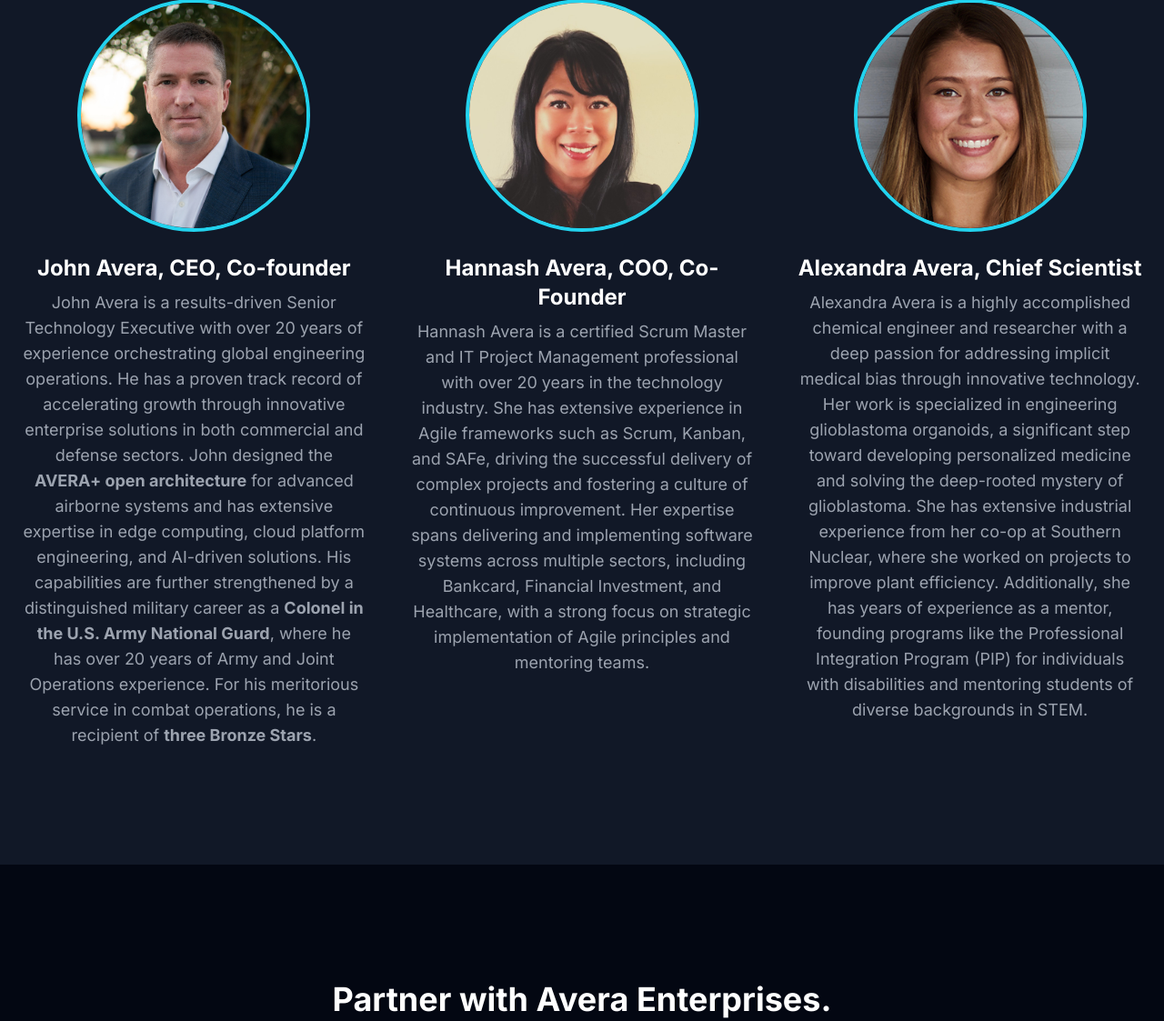
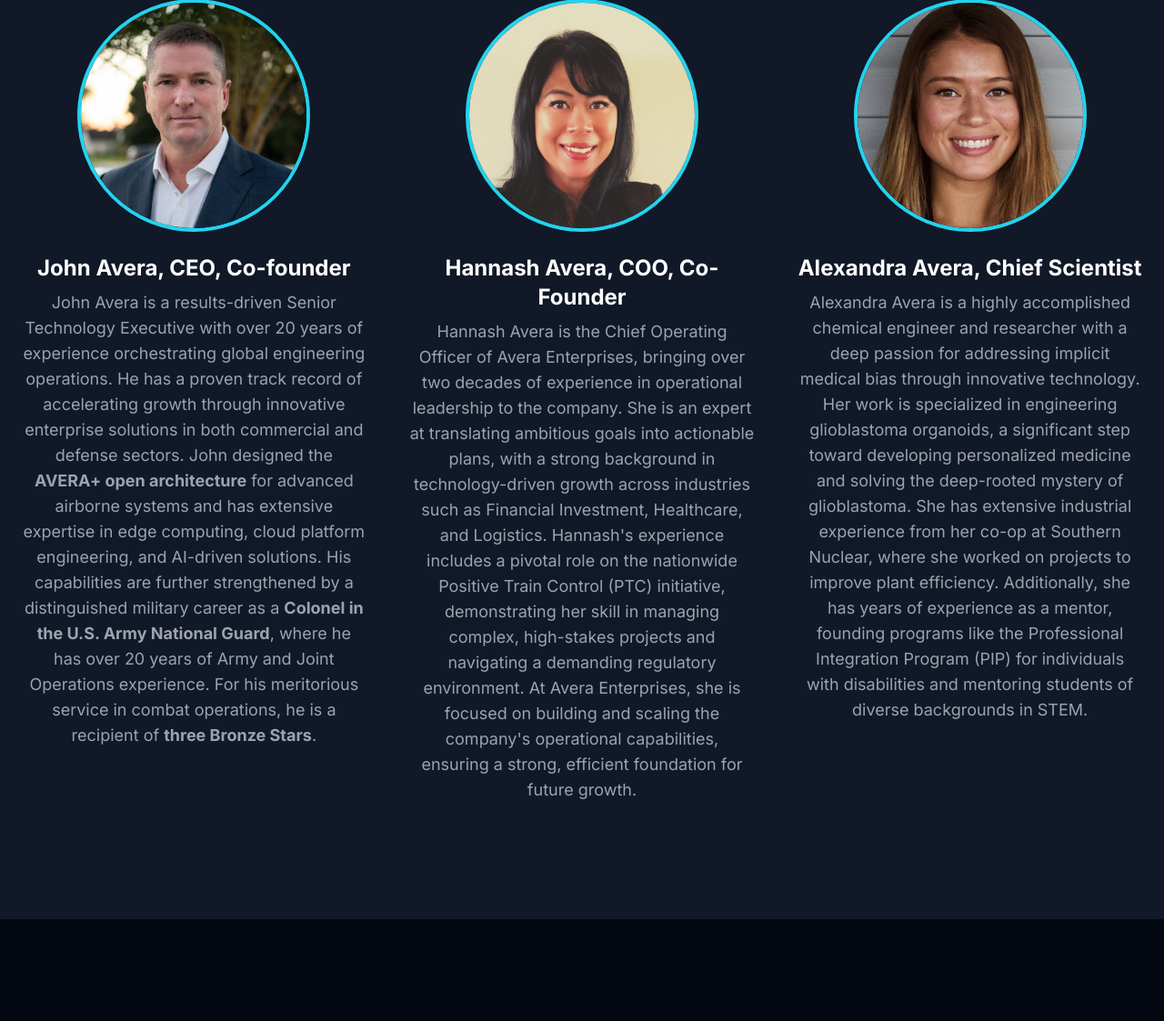
Before and after one commit to jhavera/aei-website, a Flask app: page / in a window 1280 px wide. Shown: the part 4714-5837 px from the top of the page at 91% size. Run offline with Flask 3, Linux system fonts and the light colour scheme; some libraries are stand-ins or nearby versions.

Commit message:
Updated Hannash Avera's profile.

```diff
--- a/templates/index.html
+++ b/templates/index.html
@@ -224,7 +224,7 @@
                         </div>
                         <h3 class="text-2xl font-bold text-white mb-2">Hannash Avera, COO, Co-Founder</h3>
                         <p class="text-lg max-w-prose mx-auto text-gray-400">
-                            Hannash Avera is a certified Scrum Master and IT Project Management professional with over 20 years in the technology industry. She has extensive experience in Agile frameworks such as Scrum, Kanban, and SAFe, driving the successful delivery of complex projects and fostering a culture of continuous improvement. Her expertise spans delivering and implementing software systems across multiple sectors, including Bankcard, Financial Investment, and Healthcare, with a strong focus on strategic implementation of Agile principles and mentoring teams.
+                            Hannash Avera is the Chief Operating Officer of Avera Enterprises, bringing over two decades of experience in operational leadership to the company. She is an expert at translating ambitious goals into actionable plans, with a strong background in technology-driven growth across industries such as Financial Investment, Healthcare, and Logistics. Hannash's experience includes a pivotal role on the nationwide Positive Train Control (PTC) initiative, demonstrating her skill in managing complex, high-stakes projects and navigating a demanding regulatory environment. At Avera Enterprises, she is focused on building and scaling the company's operational capabilities, ensuring a strong, efficient foundation for future growth.
                         </p>
                     </div>
                     <!-- Alexandra Avera's Profile -->
```
